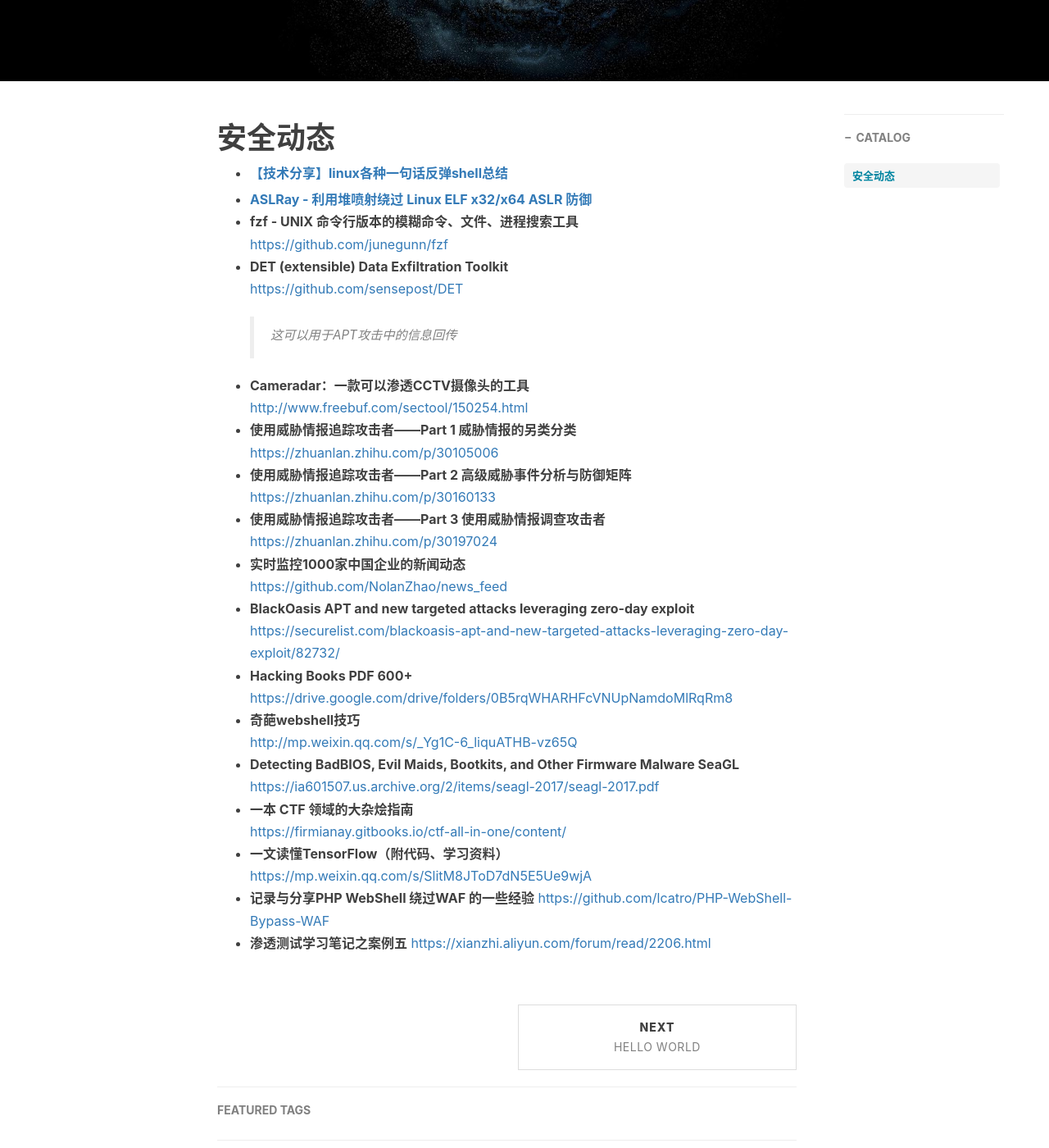
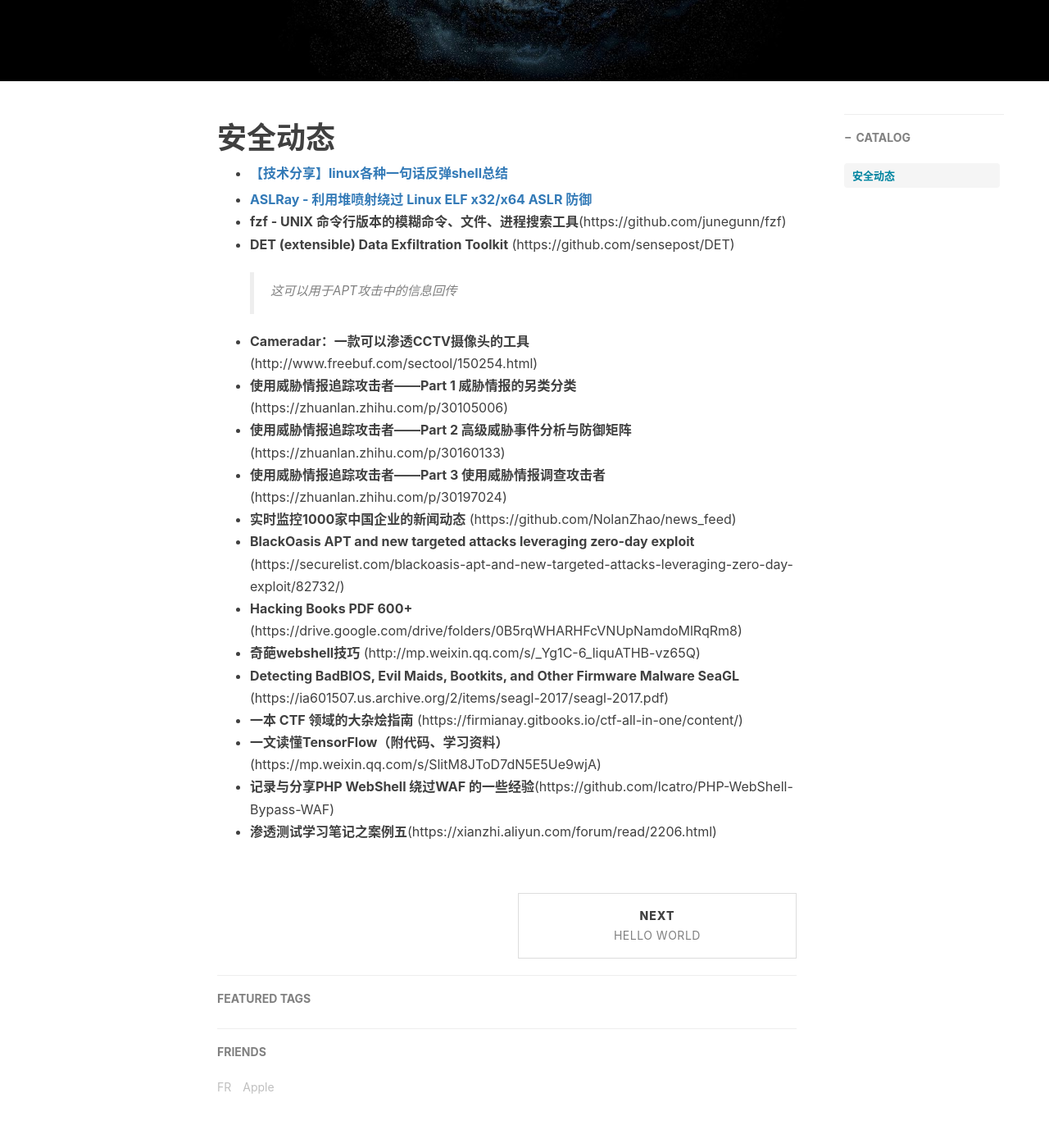
Before and after one commit to flankeraptor/flankeraptor.github.io, a Jekyll site: the page built from _posts/2017-10-17-20171017-安全态势.md, in a window 1280 px wide and 1400 px high, scrolled down 424 px. Shown: the whole window at 82% size. Built offline with Jekyll 4.4.1, drawn with Linux system fonts in a browser that asks for light colours; nearby versions of some CDN libraries; comment, search, counter and statistics services are not loaded; part of the change alters nothing that is shown.

```diff
--- a/_posts/2017-10-17-20171017-安全态势.md
+++ b/_posts/2017-10-17-20171017-安全态势.md
@@ -13,34 +13,19 @@ tags:
 - **[【技术分享】linux各种一句话反弹shell总结](http://bobao.360.cn/learning/detail/4551.html)**
 
 - **[ASLRay - 利用堆喷射绕过 Linux ELF x32/x64 ASLR 防御](https://github.com/cryptolok/ASLRay)**
-- **fzf - UNIX 命令行版本的模糊命令、文件、进程搜索工具**
-[https://github.com/junegunn/fzf](https://github.com/junegunn/fzf)
-- **DET (extensible) Data Exfiltration Toolkit**
-[https://github.com/sensepost/DET](https://github.com/sensepost/DET)
+- **fzf - UNIX 命令行版本的模糊命令、文件、进程搜索工具**(https://github.com/junegunn/fzf)
+- **DET (extensible) Data Exfiltration Toolkit**  (https://github.com/sensepost/DET)
     > 这可以用于APT攻击中的信息回传
-- **Cameradar：一款可以渗透CCTV摄像头的工具**
-[http://www.freebuf.com/sectool/150254.html](http://www.freebuf.com/sectool/150254.html)
-- **使用威胁情报追踪攻击者——Part 1 威胁情报的另类分类**
-[https://zhuanlan.zhihu.com/p/30105006](https://zhuanlan.zhihu.com/p/30105006)
-- **使用威胁情报追踪攻击者——Part 2 高级威胁事件分析与防御矩阵**
-[https://zhuanlan.zhihu.com/p/30160133](https://zhuanlan.zhihu.com/p/30160133)
-- **使用威胁情报追踪攻击者——Part 3 使用威胁情报调查攻击者**
-[https://zhuanlan.zhihu.com/p/30197024](https://zhuanlan.zhihu.com/p/30197024)
-- **实时监控1000家中国企业的新闻动态**
-[https://github.com/NolanZhao/news_feed](https://github.com/NolanZhao/news_feed)
-- **BlackOasis APT and new targeted attacks leveraging zero-day exploit**
-[https://securelist.com/blackoasis-apt-and-new-targeted-attacks-leveraging-zero-day-exploit/82732/](https://securelist.com/blackoasis-apt-and-new-targeted-attacks-leveraging-zero-day-exploit/82732/)
-- **Hacking Books PDF 600+**
-[https://drive.google.com/drive/folders/0B5rqWHARHFcVNUpNamdoMlRqRm8](https://drive.google.com/drive/folders/0B5rqWHARHFcVNUpNamdoMlRqRm8)
-- **奇葩webshell技巧**
-[http://mp.weixin.qq.com/s/_Yg1C-6_liquATHB-vz65Q](http://mp.weixin.qq.com/s/_Yg1C-6_liquATHB-vz65Q)
-- **Detecting BadBIOS, Evil Maids, Bootkits, and Other Firmware Malware SeaGL**
-[https://ia601507.us.archive.org/2/items/seagl-2017/seagl-2017.pdf](https://ia601507.us.archive.org/2/items/seagl-2017/seagl-2017.pdf)
-- **一本 CTF 领域的大杂烩指南**
-[https://firmianay.gitbooks.io/ctf-all-in-one/content/](https://firmianay.gitbooks.io/ctf-all-in-one/content/)
-- **一文读懂TensorFlow（附代码、学习资料）**
-[https://mp.weixin.qq.com/s/SlitM8JToD7dN5E5Ue9wjA](https://mp.weixin.qq.com/s/SlitM8JToD7dN5E5Ue9wjA)
-- **记录与分享PHP WebShell 绕过WAF 的一些经验**
-[https://github.com/lcatro/PHP-WebShell-Bypass-WAF](https://github.com/lcatro/PHP-WebShell-Bypass-WAF)
-- **渗透测试学习笔记之案例五**
-[https://xianzhi.aliyun.com/forum/read/2206.html](https://xianzhi.aliyun.com/forum/read/2206.html)
+- **Cameradar：一款可以渗透CCTV摄像头的工具**  (http://www.freebuf.com/sectool/150254.html)
+- **使用威胁情报追踪攻击者——Part 1 威胁情报的另类分类**  (https://zhuanlan.zhihu.com/p/30105006)
+- **使用威胁情报追踪攻击者——Part 2 高级威胁事件分析与防御矩阵**  (https://zhuanlan.zhihu.com/p/30160133)
+- **使用威胁情报追踪攻击者——Part 3 使用威胁情报调查攻击者**  (https://zhuanlan.zhihu.com/p/30197024)
+- **实时监控1000家中国企业的新闻动态**  (https://github.com/NolanZhao/news_feed)
+- **BlackOasis APT and new targeted attacks leveraging zero-day exploit**  (https://securelist.com/blackoasis-apt-and-new-targeted-attacks-leveraging-zero-day-exploit/82732/)
+- **Hacking Books PDF 600+**  (https://drive.google.com/drive/folders/0B5rqWHARHFcVNUpNamdoMlRqRm8)
+- **奇葩webshell技巧**  (http://mp.weixin.qq.com/s/_Yg1C-6_liquATHB-vz65Q)
+- **Detecting BadBIOS, Evil Maids, Bootkits, and Other Firmware Malware SeaGL**  (https://ia601507.us.archive.org/2/items/seagl-2017/seagl-2017.pdf)
+- **一本 CTF 领域的大杂烩指南**  (https://firmianay.gitbooks.io/ctf-all-in-one/content/)
+- **一文读懂TensorFlow（附代码、学习资料）**  (https://mp.weixin.qq.com/s/SlitM8JToD7dN5E5Ue9wjA)
+- **记录与分享PHP WebShell 绕过WAF 的一些经验**(https://github.com/lcatro/PHP-WebShell-Bypass-WAF)
+- **渗透测试学习笔记之案例五**(https://xianzhi.aliyun.com/forum/read/2206.html)
```
